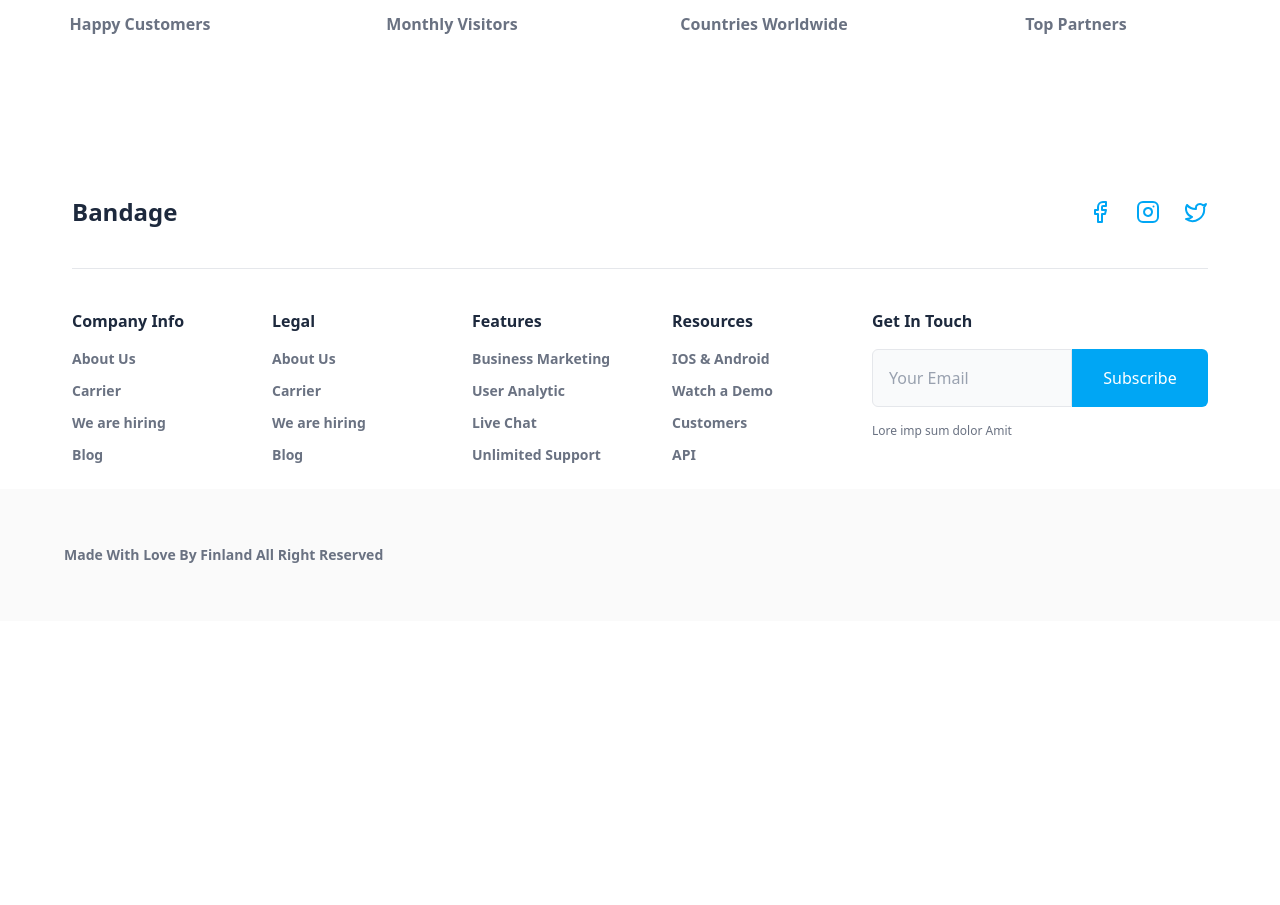
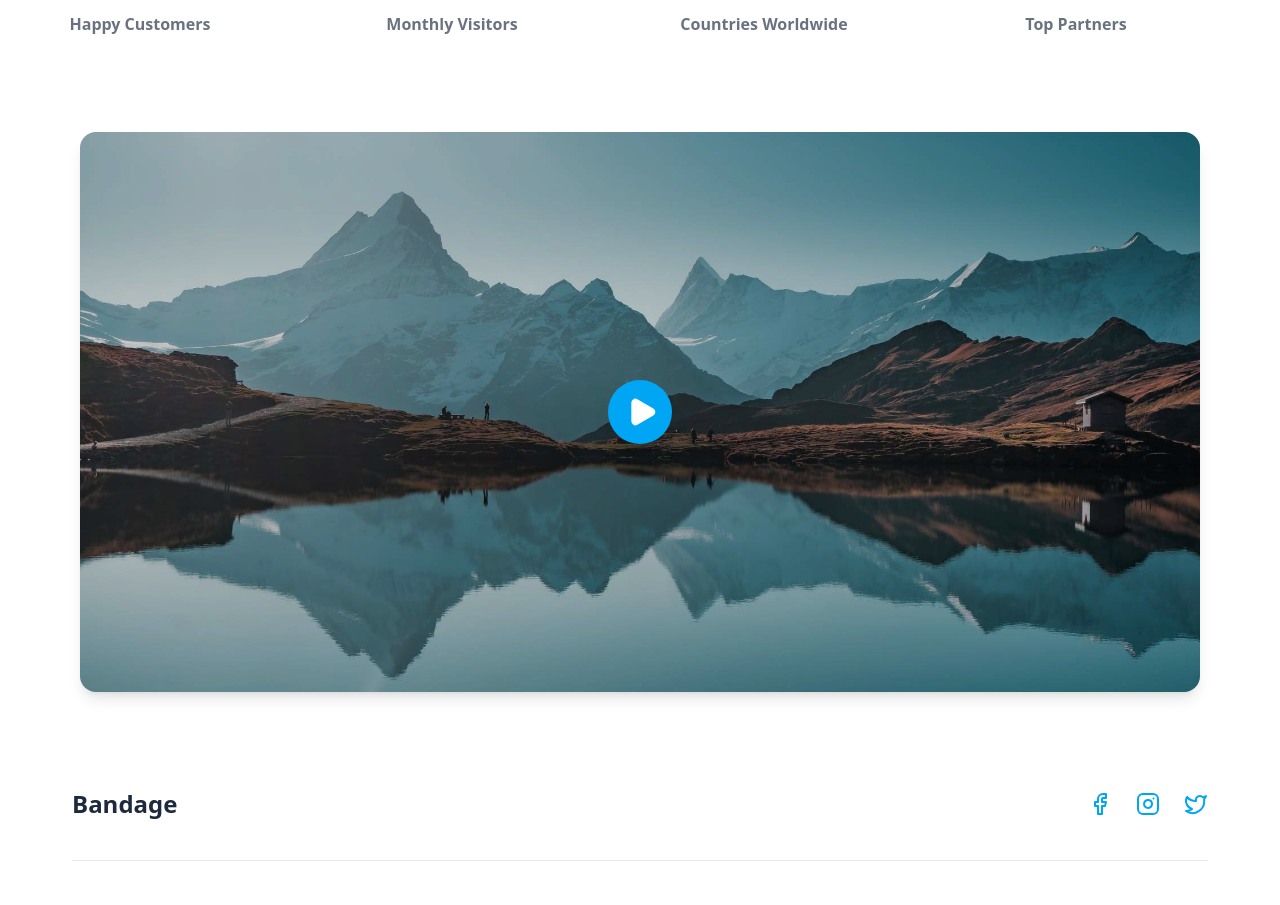
Before and after one commit to ozcnSezerr/e-commerce-final-project, a React (Vite) app: page /about in a window 1280 px wide. Shown: the part 1169-2074 px from the top of the page. Before the commit the page ends 1790 px from the top, so only its background shows below. Built offline with nearby package versions, Linux system fonts and the light colour scheme.

Commit message:
Add VideoCard section

```diff
--- /dev/null
+++ b/src/components/About/VideoCard.jsx
@@ -0,0 +1,31 @@
+import { Play } from "lucide-react"; // İkonu içe aktardık
+
+const VideoCard = () => {
+  return (
+    <div className="p-4 max-w-6xl mx-auto">
+      <div
+        className="group relative w-full overflow-hidden rounded-2xl shadow-lg cursor-pointer
+                   md:aspect-8/4 transition-all duration-300"
+      >
+        {/*--background image---*/}
+        <img
+          src="./Abouts/video-1.jpg"
+          alt="Video Thumbnail"
+          className="h-full w-full object-cover"
+        />
+
+        {/* Overlay */}
+        <div className="absolute inset-0 bg-black/20 group-hover:bg-black/30 transition-colors duration-300" />
+
+        {/* button */}
+        <div className="absolute inset-0 flex items-center justify-center">
+          <button className="flex items-center justify-center w-16 h-16 bg-sky-500 rounded-full text-white shadow-xl">
+            <Play className="w-8 h-8 ml-1" fill="currentColor" />
+          </button>
+        </div>
+      </div>
+    </div>
+  );
+};
+
+export default VideoCard;
--- a/src/pages/AboutPage.jsx
+++ b/src/pages/AboutPage.jsx
@@ -1,11 +1,13 @@
 import AboutUs from "../components/About/AboutUs";
 import Stats from "../components/About/Stats";
+import VideoCard from "../components/About/VideoCard";
 
 export default function AboutPage() {
   return (
     <>
       <AboutUs />
       <Stats />
+      <VideoCard />
     </>
   );
 }
```
Also changed, not shown: public/Abouts/video-1.jpg (added).
